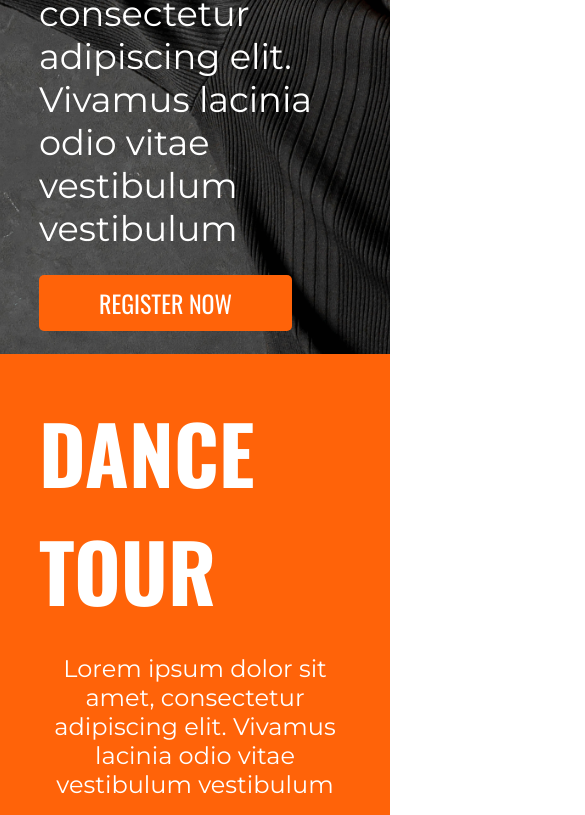
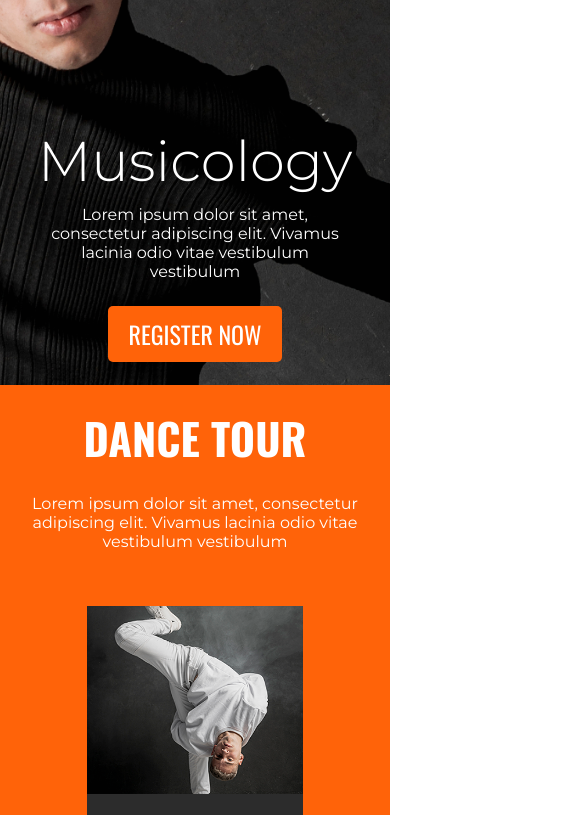
Before and after one commit to Robledom10/Henrry-Falla-Musicology, a plain HTML site: page index.html in a window 390 px wide. Shown: the part 400-1215 px from the top of the page, 585 px wide, since content can reach past the window. Drawn offline with nearby package versions, Linux system fonts and the light colour scheme.

Commit message:
Responsive terminado

```diff
--- a/styles/style.css
+++ b/styles/style.css
@@ -94,7 +94,8 @@ header {
   gap: 25px;
 }
 
-.tour-text-paragraph, .princing-text-paragraph {
+.tour-text-paragraph,
+.princing-text-paragraph {
   max-width: 670px;
   text-align: center;
 }
@@ -193,3 +194,87 @@ footer {
   font-size: 1.5rem;
   font-weight: 400;
 }
+
+@media (max-width: 1279px) {
+  .header-text h1 {
+    font-size: 5rem;
+  }
+
+  .header-text p {
+    font-size: 1.5rem;
+  }
+
+  .header-text {
+    max-width: 600px;
+  }
+
+  .tour-card,
+  .tour-card .card-image img,
+  .princing-card,
+  .princing-card .card-image img {
+    max-width: 216px;
+  }
+
+  .button-gray {
+    width: 160px;
+  }
+}
+
+@media (max-width: 920px) {
+  .tour-cards,
+  .princing-cards {
+    flex-wrap: wrap;
+    justify-content: center;
+  }
+
+  .footer-text h5 {
+    font-size: 1rem;
+  }
+}
+
+@media (max-width: 768px) {
+  h2 {
+    font-size: 2.7rem;
+  }
+
+  header {
+    background-position: right;
+    align-items: center;
+  }
+
+  .header-text {
+    text-align: center;
+    display: flex;
+    flex-direction: column;
+    gap: 10px;
+  }
+
+  .header-text h1 {
+    font-size: 3.5rem;
+  }
+
+  .header-text p {
+    font-size: 1rem;
+  }
+
+  .footer-text {
+    display: flex;
+    flex-direction: column;
+    align-items: center;
+  }
+}
+
+@media (max-width: 480px) {
+.section-browser, .section-browser, .section-pricing, .section-tour{
+  padding: 5%;
+}
+
+  p {
+    font-size: 1rem;
+  }
+
+  .footer-text h5 {
+    font-size: 0.8rem;
+  }
+
+}
```
